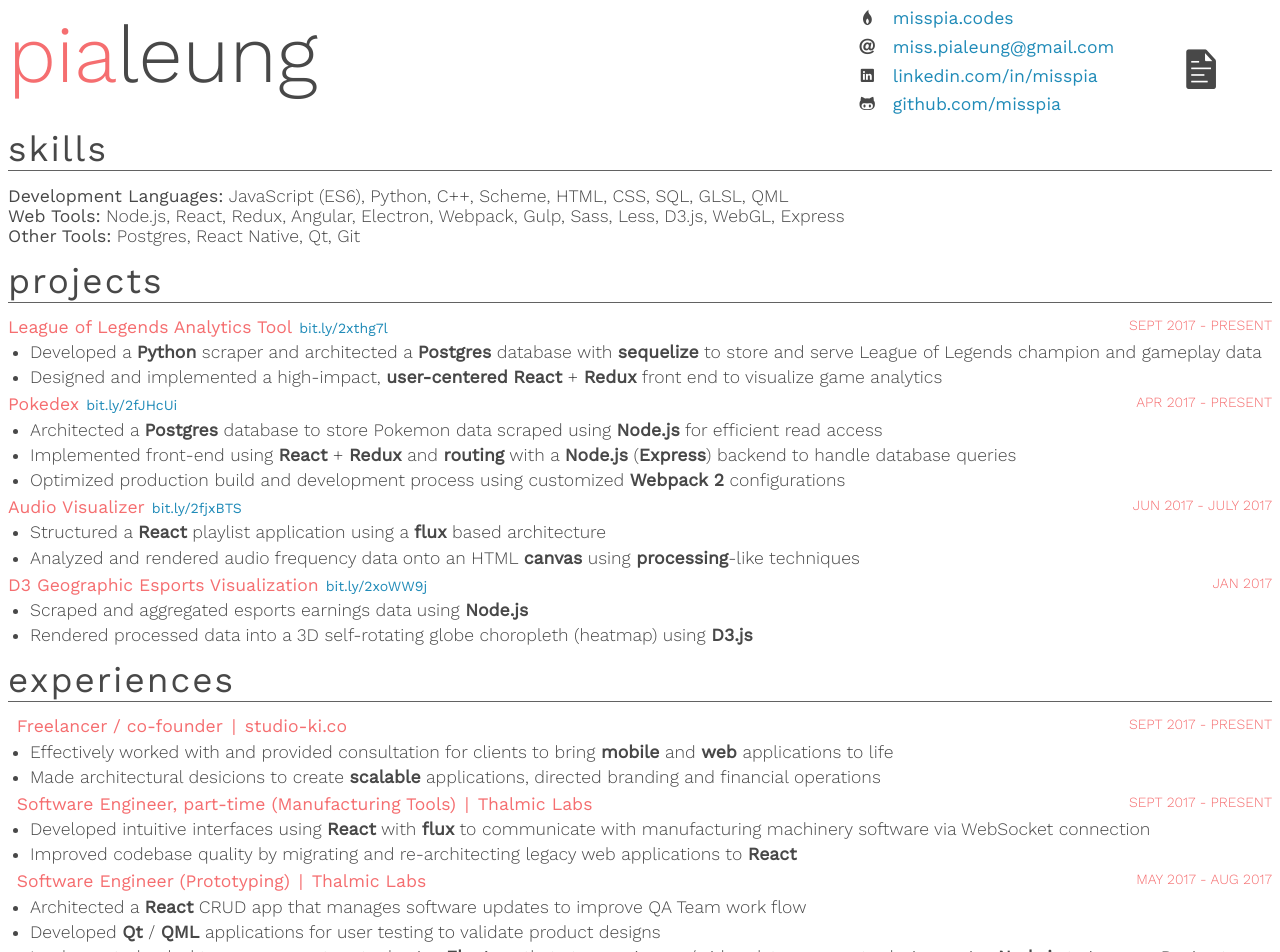
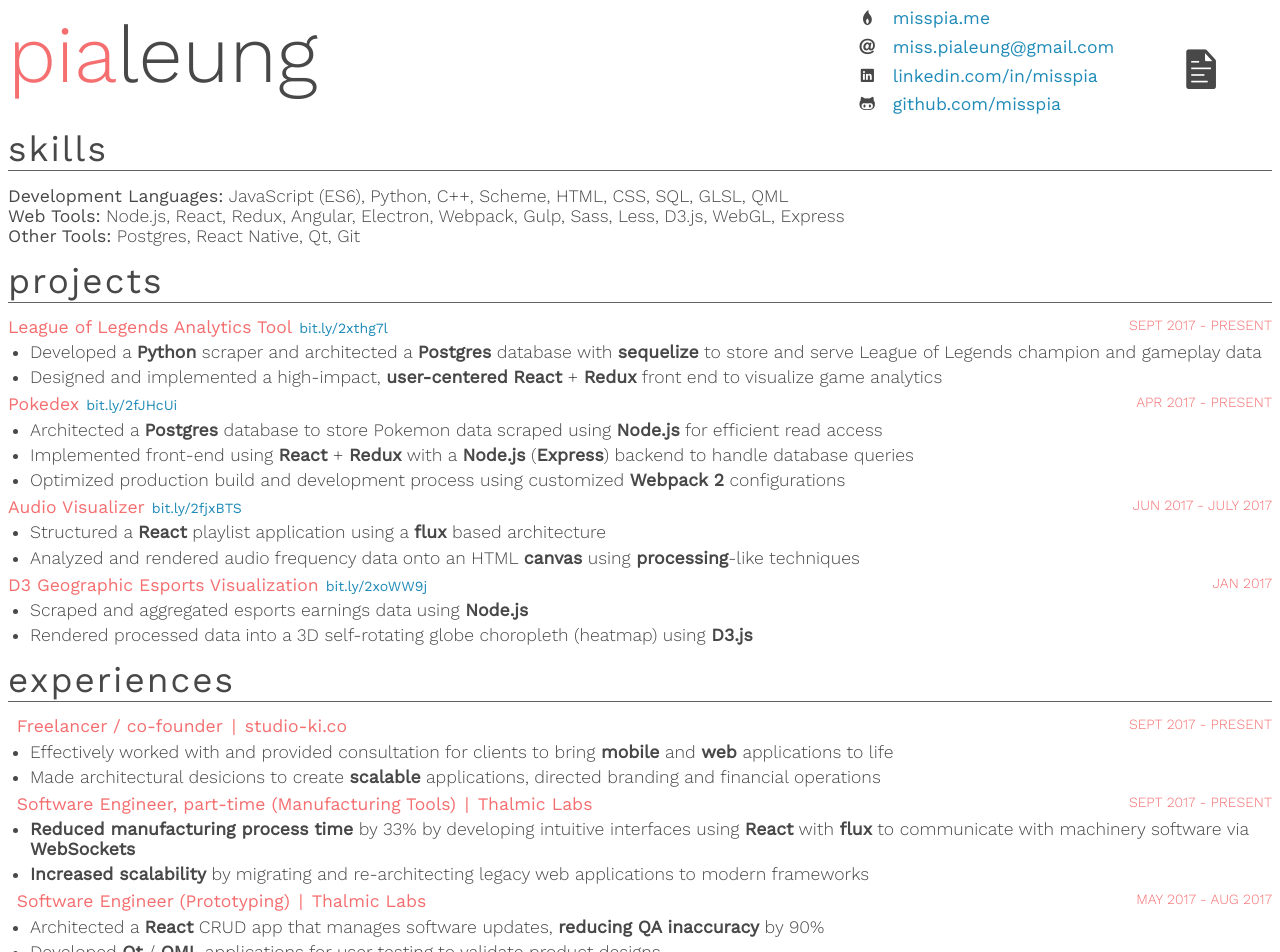
Before and after one commit to misspia/resume, a React app: page / in a window 1280 px wide. Shown: the top 952 px of the page. Built offline with nearby package versions, Linux system fonts and the light colour scheme.

Commit message:
update personal site and studioki link

```diff
--- a/src/experiences/metadata.js
+++ b/src/experiences/metadata.js
@@ -5,7 +5,7 @@ module.exports = {
 			title: 'Freelancer / co-founder',
 			division: '',
 			company: 'studio-ki.co',
-			companySrc: '',
+			companySrc: 'http://studio-ki.co/',
 			startdate: 'sept 2017',
 			enddate: 'present',
 			descriptions: [
@@ -29,15 +29,15 @@ module.exports = {
 			enddate: 'present',
 			descriptions: [
 				`
-					Developed intuitive interfaces using React with flux to communicate
-					with manufacturing machinery software via WebSocket connection
+					Reduced manufacturing process time by 33% by developing intuitive interfaces
+					using React with flux to communicate with machinery software via WebSockets
 				`,
 				`
-					Improved codebase quality by migrating and re-architecting
-					legacy web applications to React
+					Increased scalability by migrating and re-architecting legacy
+					web applications to modern frameworks
 				`,
 			],
-			keywords: ['React', 'Redux', 'flux', 'Node.js']
+			keywords: ['React', 'flux', 'WebSockets', 'Increased scalability', 'Reduced manufacturing process time']
 		},
 		{
 			title: 'Software Engineer',
@@ -48,18 +48,18 @@ module.exports = {
 			enddate: 'aug 2017',
 			descriptions: [
 				`
-					Architected a React CRUD app that manages software updates to
-					improve QA Team work flow
+					Architected a React CRUD app that manages software updates,
+					reducing QA inaccuracy by 90%
 				`,
 				`
 					Developed Qt / QML applications for user testing to validate product designs
 				`,
 				`
 					Implemented a desktop screen capture tool using Electron that streams
-					image / video data on remote devices using Node.js to improve Design team efficiency
+					image / video data to remote devices, improving Design team efficiency
 				`
 			],
-			keywords: ['React', 'flux', 'Node.js', 'Electron', 'Qt', 'QML', 'WebSocket']
+			keywords: ['React', 'flux', 'Node.js', 'Electron', 'Qt', 'QML', 'reducing QA inaccuracy', "reducing QA inaccuracy by 90%"]
 		},
 		{
 			title: 'Full Stack Developer',
--- a/src/header/header.jsx
+++ b/src/header/header.jsx
@@ -18,7 +18,7 @@ class Header extends Component {
 	renderLink(link, key) {
 		return <div key={key} className='link'>
 			<i className={link.icon}></i>
-			<a href={link.src}>{link.display}</a>
+			<a href={link.src} target='_blank'>{link.display}</a>
 		</div>
 	}
 	render() {
--- a/src/header/metadata.js
+++ b/src/header/metadata.js
@@ -4,8 +4,8 @@ module.exports = {
 	subtitle: 'web developer',
 	links: [
 		{
-			display: 'misspia.codes',
-			src: 'misspia.codes',
+			display: 'misspia.me',
+			src: 'http://misspia.me/',
 			icon: 'ion-flame'
 		},
 		{
--- a/src/projects/metadata.js
+++ b/src/projects/metadata.js
@@ -31,7 +31,7 @@ module.exports = {
 				efficient read access
 			`,
 			`
-				Implemented front-end using React + Redux and routing with a Node.js (Express) backend to handle
+				Implemented front-end using React + Redux with a Node.js (Express) backend to handle
 				database queries
 			`,
 			`
--- a/src/projects/project.jsx
+++ b/src/projects/project.jsx
@@ -6,7 +6,7 @@ class Project extends Component {
 		return <div className='header'>
 			<div className='title'>
 				{this.props.title}
-				<a href={this.props.link}>
+				<a href={this.props.link} target='_blank'>
 					{this.props.linkDisplay}
 				</a>
 			</div>
```
